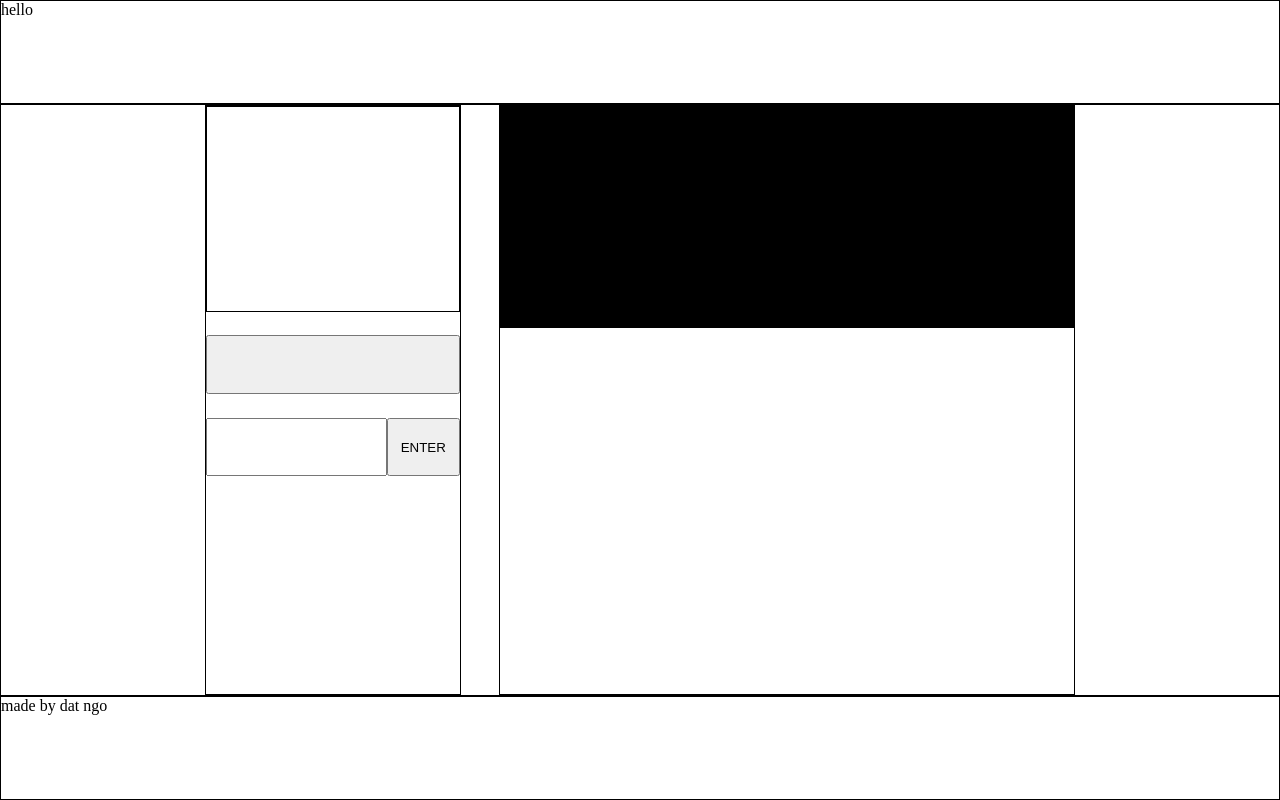
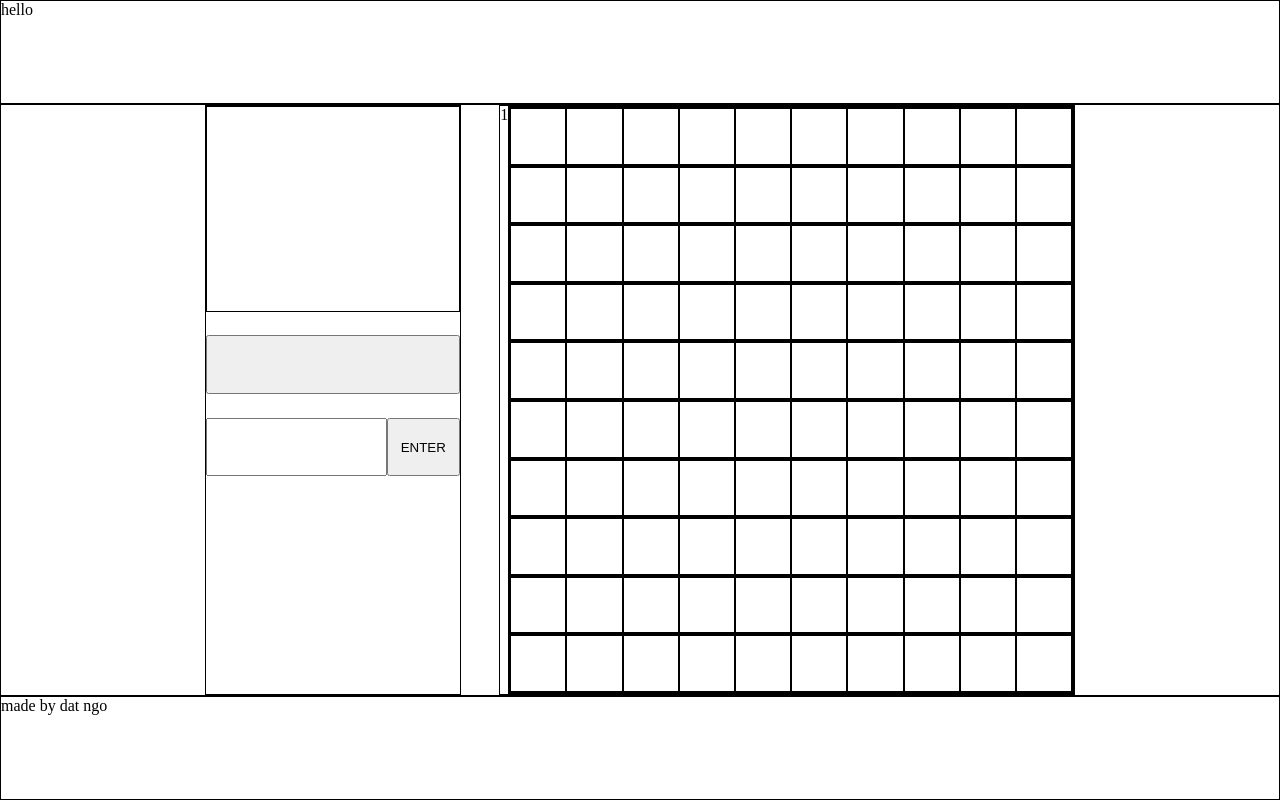
Before and after one commit to DatNgoNYC/Etch-a-Sketch, a plain HTML site: page index.html in a window 1280 px wide. Drawn offline with Linux system fonts and the light colour scheme.

Commit message:
Connected input form to JS and change the canvas using it

```diff
--- a/index.css
+++ b/index.css
@@ -85,11 +85,21 @@ body {
 }
 
 /* Canvas: Design the canvas */
+#canvas {
+    display: flex;
+}
+
 #inner-canvas {
     display: flex;
     flex-direction: column;
+    flex: 1;
 }
 
-#canvas-row {
+.canvas-row {
     display: flex;
+    flex: 1;
 }
+
+.canvas-cell {
+    flex: 1;
+}
--- a/index.html
+++ b/index.html
@@ -19,7 +19,7 @@
 					<button type="button">ENTER</button>
 				</form>
 			</div>
-			<div id="canvas">
+			<div id="canvas"> 1
 				<div id="inner-canvas">
 
 				</div>
```
